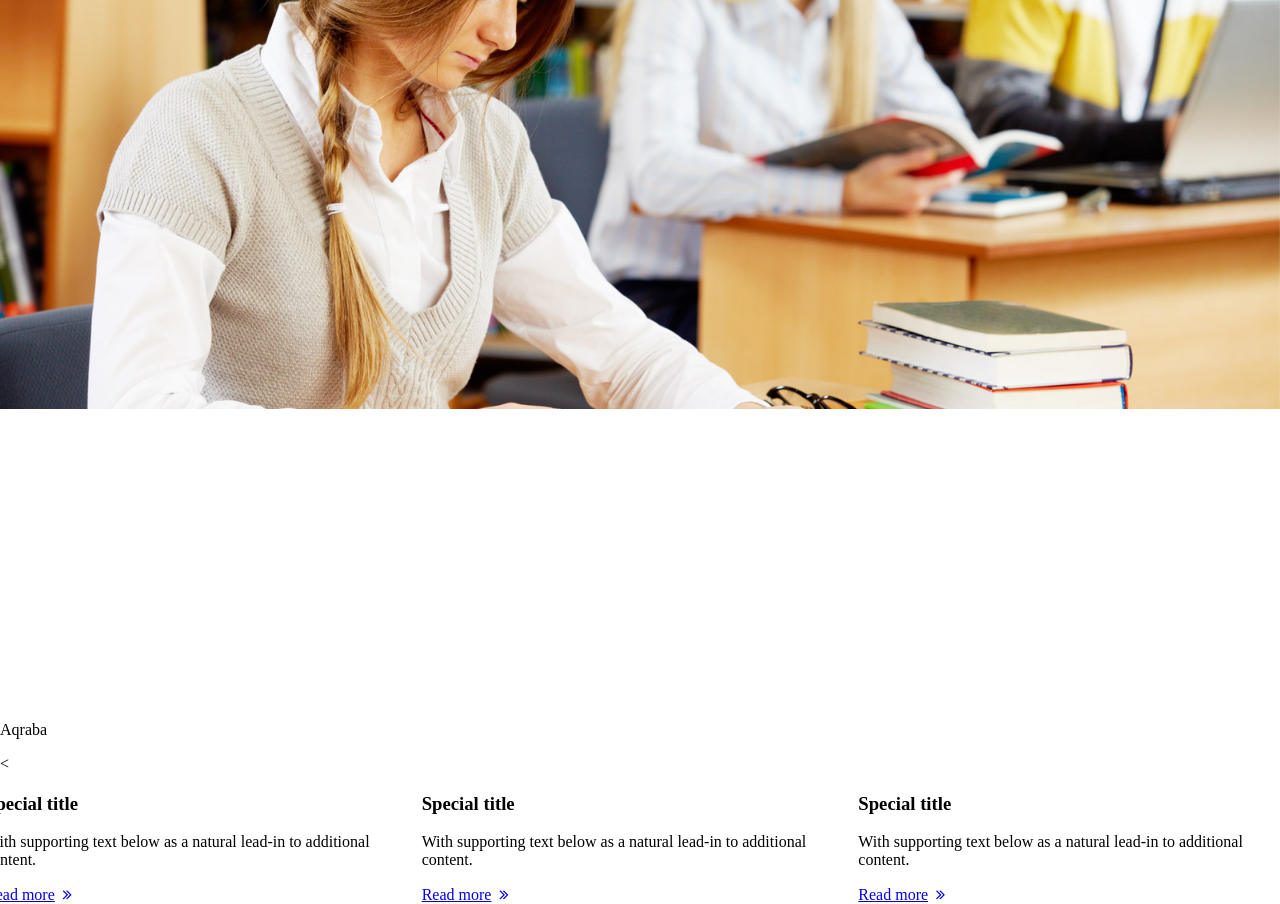
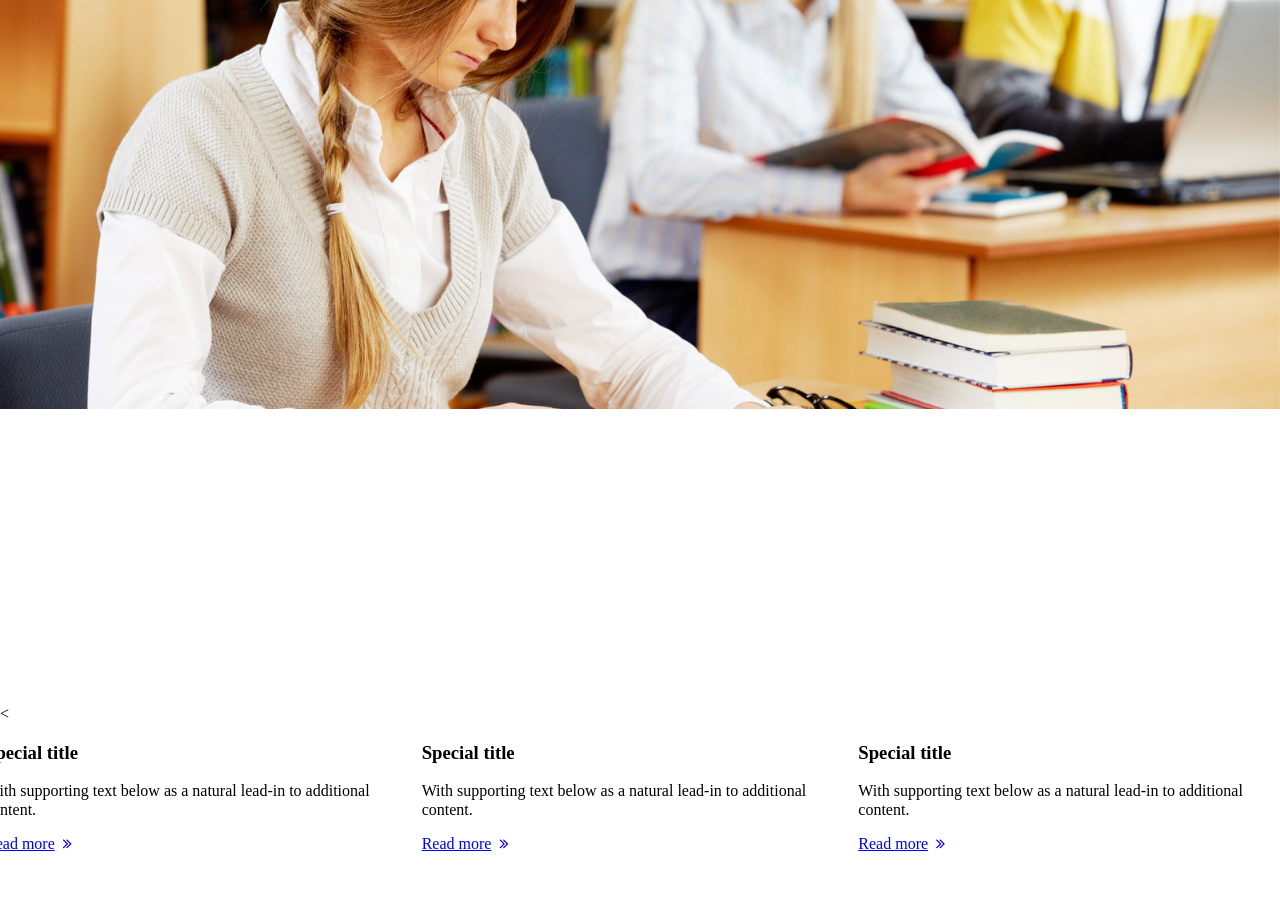
Before and after one commit to WPSulaiman/liquefy, a plain HTML site: page index.html in a window 1280 px wide. Shown: the part 95-999 px from the top of the page. After the commit the page ends 949 px from the top, so only its background shows below. Drawn offline with Linux system fonts and the light colour scheme.

Commit message:
Revert "aa"
This reverts commit 07db3e8debda8c5438066d6807fce144c8f6017c.

```diff
--- a/index.html
+++ b/index.html
@@ -38,7 +38,7 @@
         <!-- header nnvigation Logo END here -->
         <main>
 
-            <p>Aqraba</p>
+
 
 
             < <!-- Row feature end -->
```
Also changed, not shown: images/banner-about-us.jpg (added), images/p1.png (added), images/p2.png (added), images/p3.png (added).
